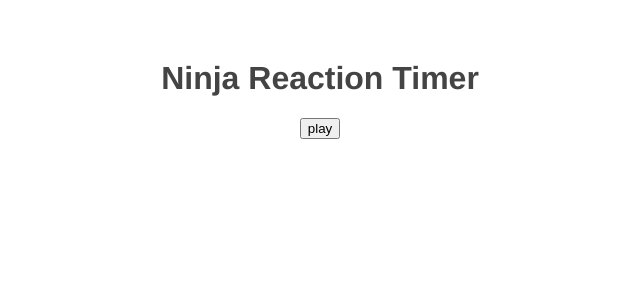
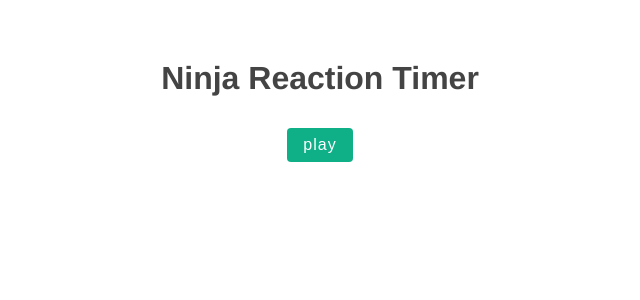
Before and after one commit to atypic-molly/reaction-timer, a Vue app: page / in a window 1280 px wide. Shown: the top 300 px of the page, without its empty margins (320-960 px from the left). Built offline with nearby package versions, Linux system fonts and the light colour scheme.

Commit message:
additional styling for results

```diff
--- a/src/App.vue
+++ b/src/App.vue
@@ -47,4 +47,19 @@
   color: #444;
   margin-top: 60px;
 }
+button {
+  background: #0faf87;
+  color: white;
+  border: none;
+  padding: 8px 16px;
+  border-radius: 4px;
+  font-size: 16px;
+  letter-spacing: 1px;
+  cursor: pointer;
+  margin: 10px;
+}
+button[disabled] {
+  opacity: 0.2;
+  cursor: not-allowed;
+}
 </style>
--- a/src/components/Results.vue
+++ b/src/components/Results.vue
@@ -1,6 +1,6 @@
 <template>
     <p>Reaction time - {{ score }} ms</p>
-    <p class="rank"> {{ tank }} </p>
+    <p class="rank"> {{ rank }} </p>
 </template>
 
 <script>
```
